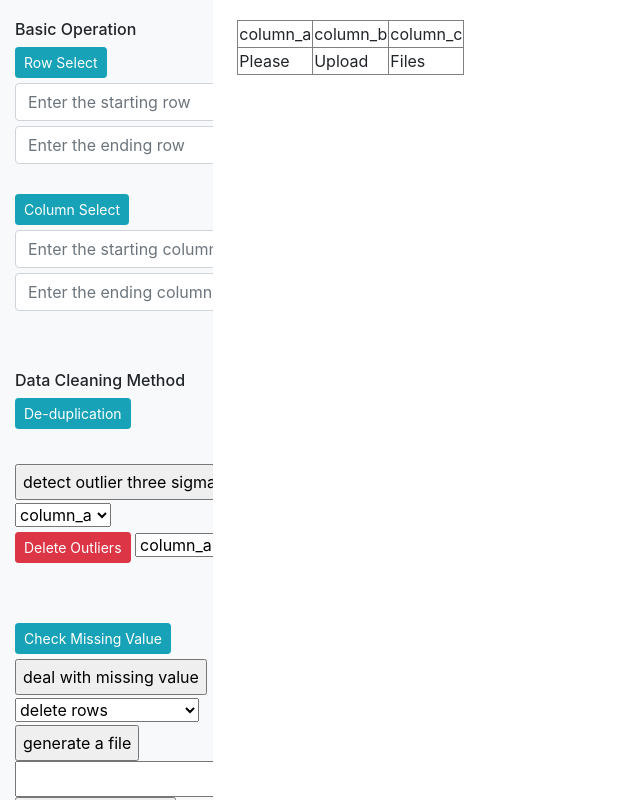
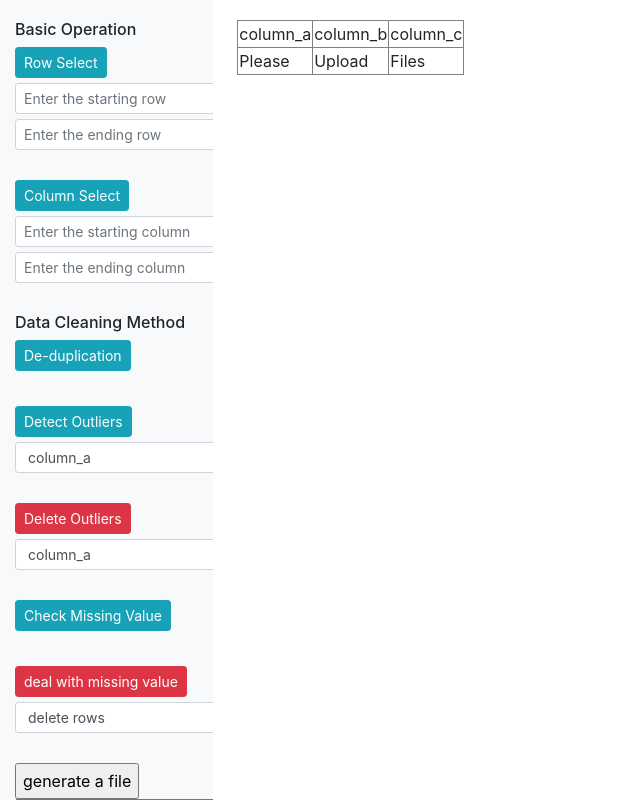
Before and after one commit to LittleS-zh/FYP_DataCleaningSoftware, a Django app: page /revert/ in a window 1280 px wide. Shown: the whole page, without its empty margins (0-640 px from the left). Run offline with Django 3.2, Linux system fonts and the light colour scheme; some libraries are stand-ins or nearby versions.

Commit message:
UI change in data cleaning

```diff
--- a/templates/dataCleaningOperation.html
+++ b/templates/dataCleaningOperation.html
@@ -33,8 +33,8 @@
                         <form action="/select_rows/" method="post">
                             {% csrf_token %}
                             <button type="submit" class="btn btn-info btn-sm" style="margin-bottom: 5px;" name="submit"/>Row Select</button>
-                            <input type="text" class="form-control" style="margin-bottom: 5px; width: 80%;" placeholder="Enter the starting row" name="row_ceiling" required>
-                            <input type="text" class="form-control" style="width: 80%;" placeholder="Enter the ending row" name="row_floor" required>
+                            <input type="text" class="form-control form-control-sm" style="margin-bottom: 5px; width: 80%;" placeholder="Enter the starting row" name="row_ceiling" oninput = "value=value.replace(/[^\d]/g,'')" required>
+                            <input type="text" class="form-control form-control-sm" style="width: 80%;" placeholder="Enter the ending row" name="row_floor" oninput = "value=value.replace(/[^\d]/g,'')" required>
                         </form>
                     </li>
                     </br>
@@ -42,11 +42,10 @@
                         <form action="/select_columns/" method="post">
                             {% csrf_token %}
                             <button type="submit" class="btn btn-info btn-sm" style="margin-bottom: 5px" name="submit"/>Column Select</button>
-                            <input type="text" class="form-control" style="margin-bottom: 5px; width: 85%;" placeholder="Enter the starting column" name="column_left" required>
-                            <input type="text" class="form-control" style="width: 85%;" placeholder="Enter the ending column" name="column_right" required>
+                            <input type="text" class="form-control form-control-sm" style="margin-bottom: 5px; width: 85%;" placeholder="Enter the starting column" name="column_left" oninput = "value=value.replace(/[^\d]/g,'')" required>
+                            <input type="text" class="form-control form-control-sm" style="width: 85%;" placeholder="Enter the ending column" name="column_right" oninput = "value=value.replace(/[^\d]/g,'')" required>
                         </form>
                     </li>
-                    </br>
                     </br>
                     <h6 style="text-align: left">
                       <span>Data Cleaning Method</span>
@@ -61,19 +60,20 @@
                     <li class="nav-item">
                         <form action="/detect_outlier_three_sigma/" method="post">
                             {% csrf_token %}
-                            <input type="submit" value="detect outlier three sigma" name="submit"/>
-                                <select name="detect_outlier_three_sigma">
+                            <button type="submit" class="btn btn-info btn-sm" style="margin-bottom: 5px" name="submit"/>Detect Outliers</button>
+                                <select class="form-control form-control-sm" name="detect_outlier_three_sigma">
                                     {% for data_piece in data.data_header %}
                                         <option value = "{{ data_piece }}"> {{ data_piece }} </option>
                                     {% endfor %}
                                 </select>
                         </form>
                     </li>
+                    </br>
                     <li class="nav-item">
                         <form action="/deal_with_outlier/" method="post">
                             {% csrf_token %}
-                            <button type="submit" class="btn btn-danger btn-sm" name="submit"/>Delete Outliers</button>
-                            <select name="deal_with_outlier">
+                            <button type="submit" class="btn btn-danger btn-sm" style="margin-bottom: 5px" name="submit"/>Delete Outliers</button>
+                            <select class="form-control form-control-sm" name="deal_with_outlier">
                                 {% for data_piece in data.data_header %}
                                     <option value = "{{ data_piece }}"> {{ data_piece }} </option>
                                 {% endfor %}
@@ -87,11 +87,12 @@
                             <button type="submit" class="btn btn-info btn-sm" style="margin-bottom: 5px" name="submit"/>Check Missing Value</button>
                         </form>
                     </li>
+                    </br>
                     <li class="nav-item">
                         <form action="/deal_with_missing_value/" method="get">
                             {% csrf_token %}
-                            <input type="submit" value="deal with missing value" name="submit"/>
-                            <select name="deal_with_missing_value">
+                            <button type="submit" class="btn btn-danger btn-sm" style="margin-bottom: 5px" name="submit"/>deal with missing value</button>
+                            <select class="form-control form-control-sm" name="deal_with_missing_value">
                                 <option value="1">delete rows</option>
                                 <option value="2">delete columns</option>
                                 <option value="3">fill with missing value</option>
@@ -101,10 +102,11 @@
                             </select>
                         </form>
                     </li>
+                    </br>
                     <li class="nav-item">
                         <form action="/generate_a_file/" method="post">
                             {% csrf_token %}
-                            <input type="submit" value="generate a file" name="submit"/>
+                            <input type="submit"  value="generate a file" name="submit"/>
                         </form>
                     </li>
 
```
